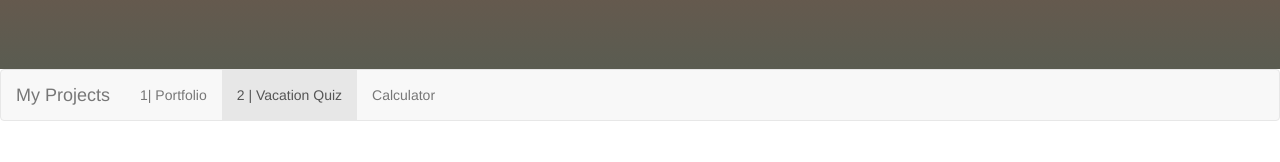
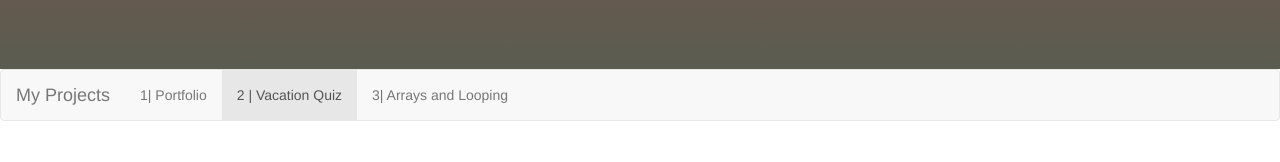
Before and after one commit to jryanconklin/epicodus-intro-fantasy-vacation, a plain HTML site: page index.html in a window 1280 px wide. Shown: the part 131-293 px from the top of the page. Drawn offline with Linux system fonts and the light colour scheme.

Commit message:
Update for Code Review #3 Addition.

```diff
--- a/css/styles.css
+++ b/css/styles.css
@@ -126,6 +126,7 @@ img {
   box-shadow: inset 0 0 10px 5px #1D2120;
 }
 
+
 /* Floated Images */
 
 .adventure,
--- a/index.html
+++ b/index.html
@@ -36,9 +36,9 @@
           <ul class="nav navbar-nav">
             <li><a href="http://jryanconklin.github.io/portfolio/">1| Portfolio</a></li>
             <li class="active"><a href="index.html">2 | Vacation Quiz</a></li>
-            <li id="comingSoon"><a href="#">3| Arrays and Looping (Coming Soon)</a></li>
+            <li><a href="http://jryanconklin.github.io/pingpong/">3| Arrays and Looping</a></li>
             <li id="comingSoon"><a href="#">4| Object-Oriented JavaScript (Coming Soon)</a></li>
-            <li><a href="#">Calculator</a></li>
+            <li id="comingSoon"><a href="#">Calculator</a></li>
           </ul>
         </div>
       </div>
```
